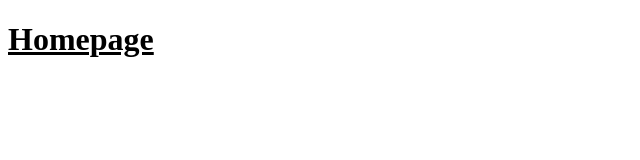
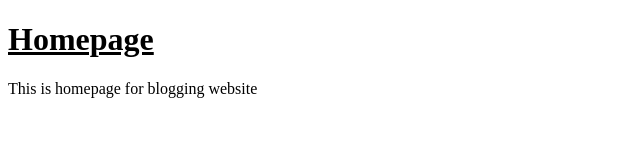
Before and after one commit to alihamza0228/Blogging-Website, a website: page src/index.html in a window 1280 px wide. Shown: the whole page, without its empty margins (0-640 px from the left). Drawn offline with Linux system fonts and the light colour scheme.

Commit message:
feat: added home page

```diff
--- a/src/index.html
+++ b/src/index.html
@@ -8,5 +8,7 @@
 </head>
 <body>
     <h1>Homepage</h1>
+
+    <p>This is homepage for blogging website</p>
 </body>
 </html>
```
